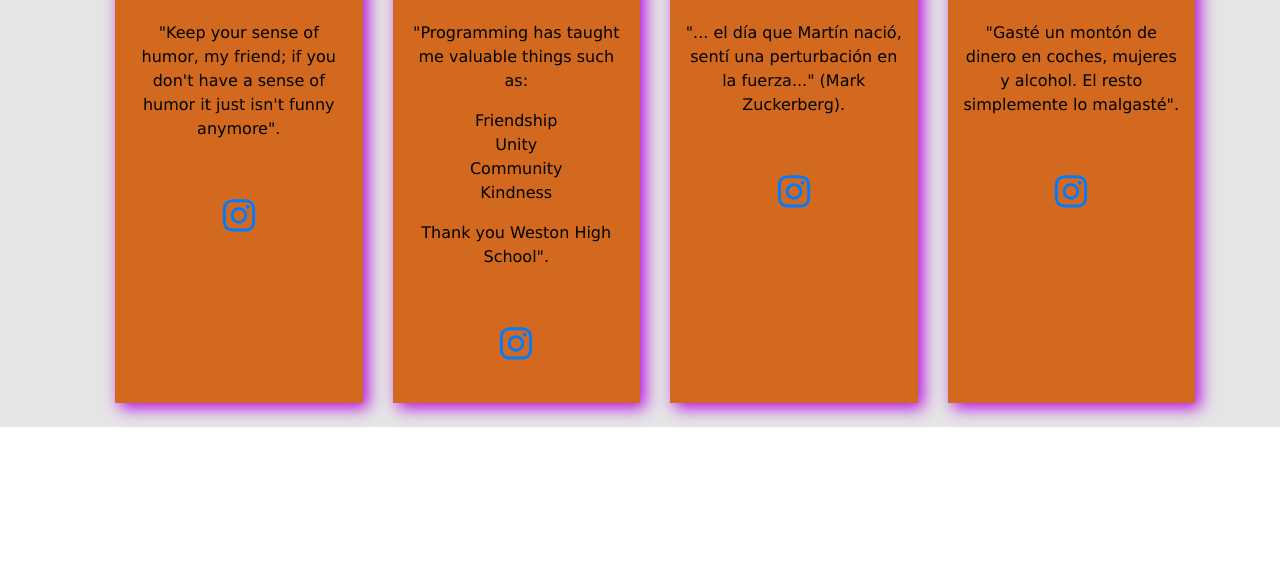
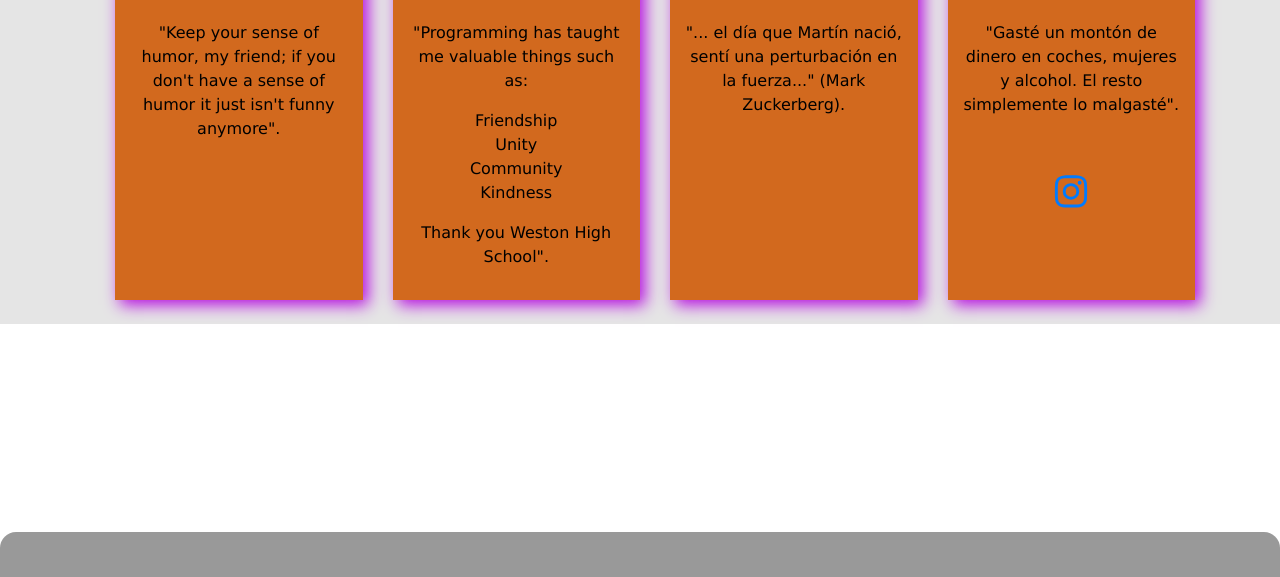
Before and after one commit to Ma-Nu-El/proyectoFinalLab2, a plain HTML site: page docs/acercaDe.html in a window 1280 px wide. Shown: the part 621-1198 px from the top of the page. Drawn offline with Linux system fonts and the light colour scheme.

Commit message:
Elimino boton de insta en acercaDe

```diff
--- a/docs/acercaDe.html
+++ b/docs/acercaDe.html
@@ -102,17 +102,6 @@
 								"Keep your sense of humor, my friend; if you don't have a sense of humor it just isn't funny anymore".
 							</p>
 
-							<!-- red social -->
-							<div class="container">
-								<div class="row text-light text-center py-4 justify-content-center">
-									<div class="col-sm-10 col-md-8 col-lg-6">
-										<ul class="social pt-3">
-											<li><a href="" target="_blank"><i class="fab fa-instagram"></i></a></li>
-										</ul>
-									</div>
-								</div>
-							</div>
-							<!-- /red social -->
 						</div>
 					</div>
 
@@ -129,17 +118,6 @@
 								Kindness
 							</p>
 							<p>Thank you Weston High School".</p>
-							<!-- red social -->
-							<div class="container">
-								<div class="row text-light text-center py-4 justify-content-center">
-									<div class="col-sm-10 col-md-8 col-lg-6">
-										<ul class="social pt-3">
-											<li><a href="" target="_blank"><i class="fab fa-instagram"></i></a></li>
-										</ul>
-									</div>
-								</div>
-							</div>
-							<!-- /red social -->
 						</div>
 					</div>
 
@@ -152,17 +130,6 @@
 							<p>
 								"... el día que Martín nació, sentí una perturbación en la fuerza..." (Mark Zuckerberg).
 							</p>
-							<!-- red social -->
-							<div class="container">
-								<div class="row text-light text-center py-4 justify-content-center">
-									<div class="col-sm-10 col-md-8 col-lg-6">
-										<ul class="social pt-3">
-											<li><a href="" target="_blank"><i class="fab fa-instagram"></i></a></li>
-										</ul>
-									</div>
-								</div>
-							</div>
-							<!-- end red social -->
 						</div>
 					</div>
 
```
